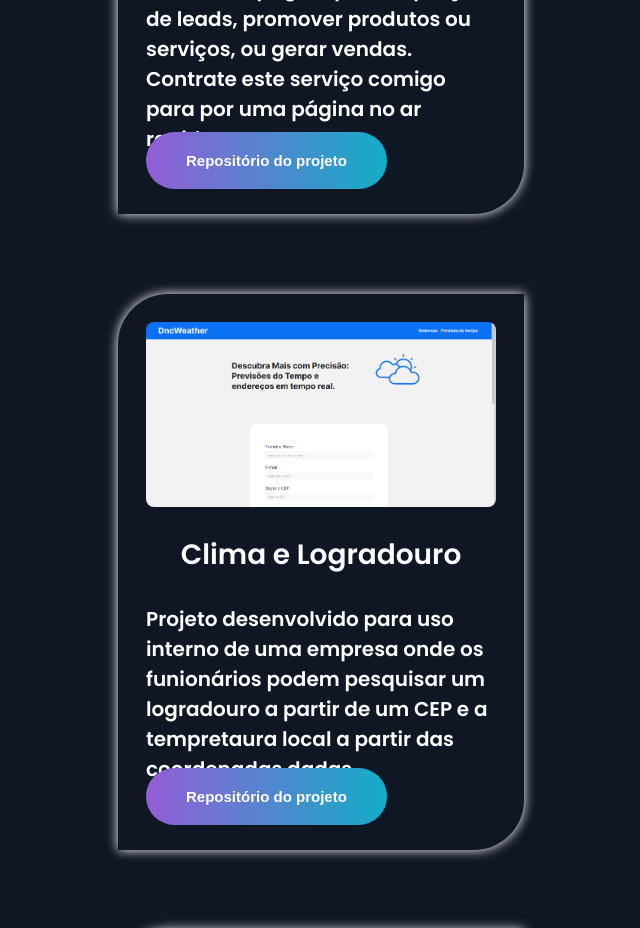
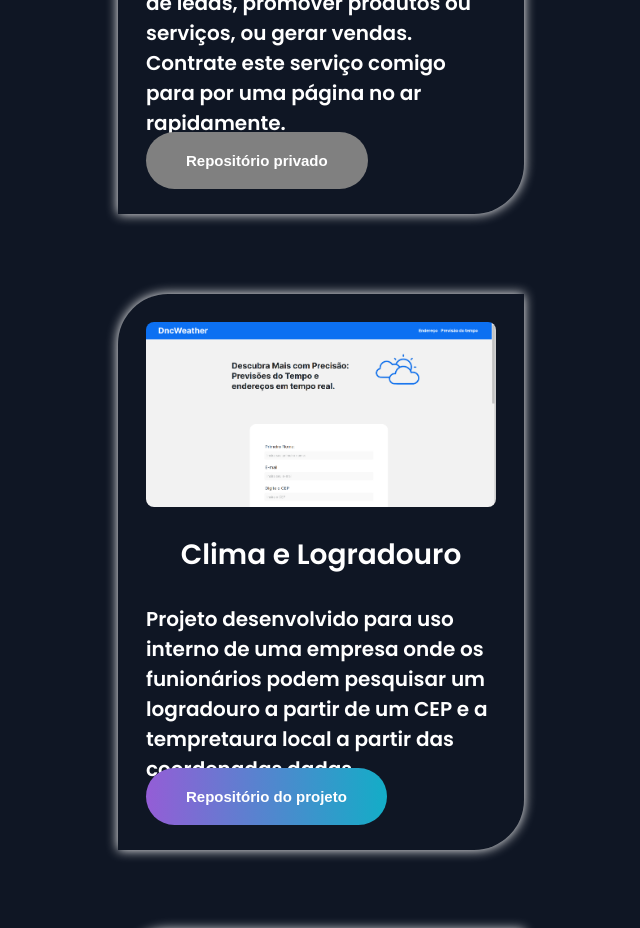
Before and after one commit to Eder-TS/Desafio-3-DNC, a React (Vite) app: page / in a window 1280 px wide. Shown: the part 1460-2388 px from the top of the page, without its empty margins (319-959 px from the left). Built offline with nearby package versions, Linux system fonts and the light colour scheme.

Commit message:
Feat: updated button.

```diff
--- a/src/components/elements/Button/Button.module.css
+++ b/src/components/elements/Button/Button.module.css
@@ -14,3 +14,15 @@
     cursor: pointer;
     transform: translateY(-7px);
 }
+
+.disabled button{
+    background: grey;
+
+    color: white;
+    font-weight: 600;
+
+    padding: 20px 40px;
+
+    border-radius: 60px;
+    border: none;
+}
--- a/src/components/elements/Button/index.jsx
+++ b/src/components/elements/Button/index.jsx
@@ -1,9 +1,15 @@
 import styles from './Button.module.css'
 export default function Button({href, text}){
     return(
-        <div className={styles.button}>
+        <div className={
+                href !== '' ? styles.button : styles.disabled
+            }>
             <a href={href}>
-                <button>{text}</button>
+                <button
+                    disabled={href === ''}
+                >{
+                    href === '' ? "Repositório privado" : text
+                }</button>
             </a>
         </div>
     )
```
Also changed, not shown: public/projects/template_landing_page.png.
